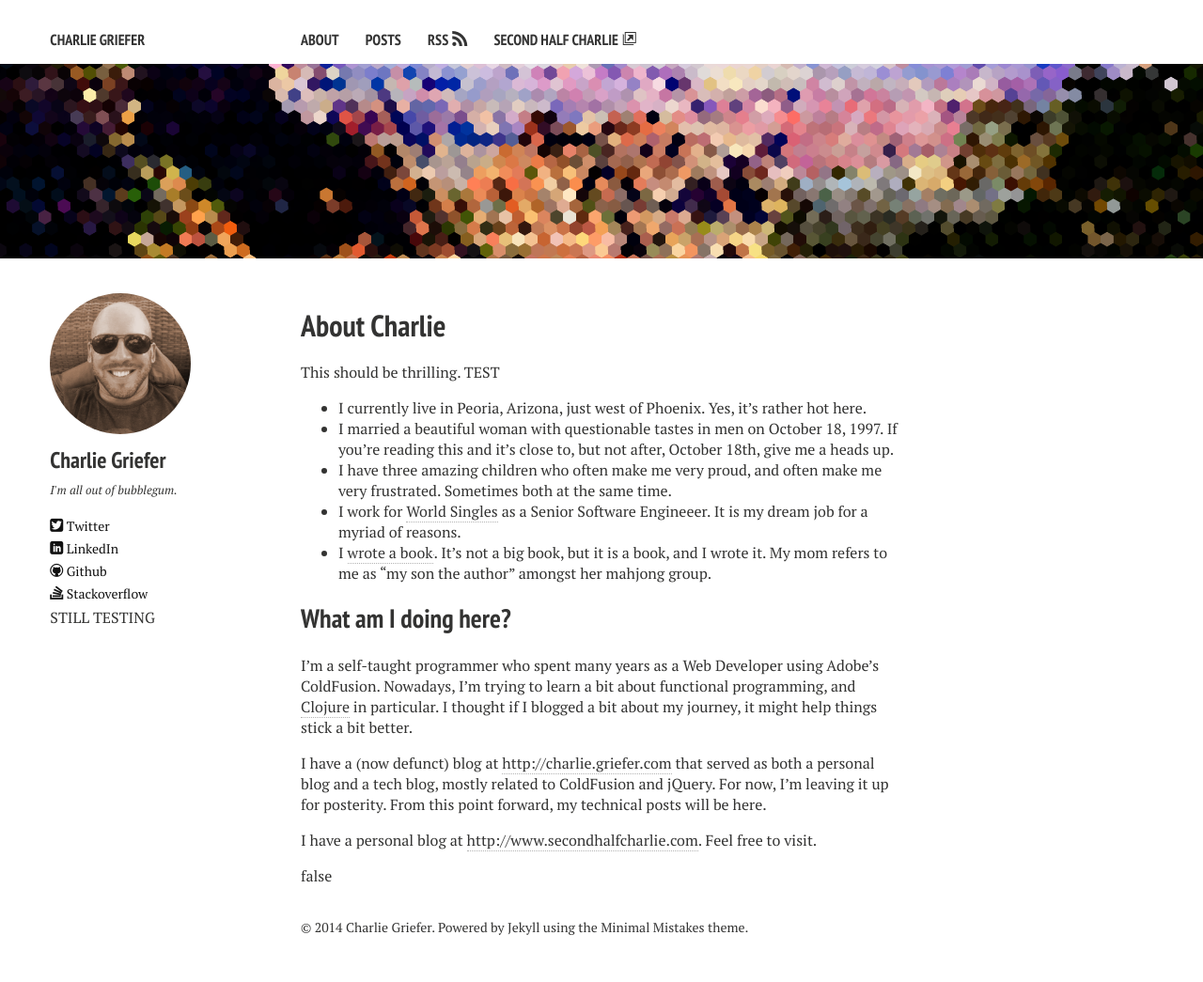
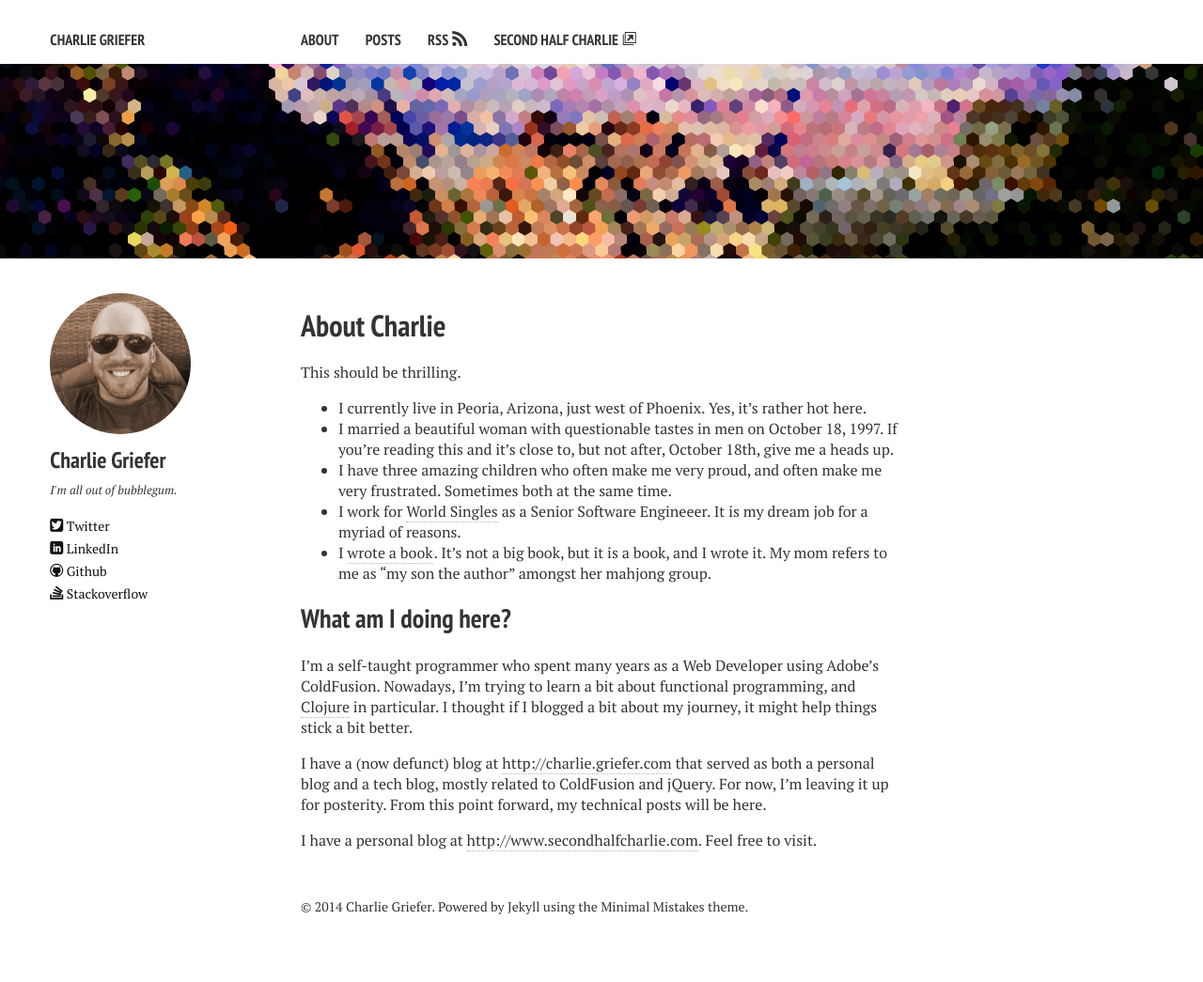
Before and after one commit to charliegriefer/charliegriefer.github.io, a Jekyll site: the page built from about.md, in a window 1280 px wide. Shown: the whole page at 94% size. Built offline with Jekyll 4.4.1, drawn with Linux system fonts in a browser that asks for light colours; nearby versions of some CDN libraries; after the commit the page ends 1023 px from its top, so only the background shows below that.

Commit message:
removed debug code. as per @githubstatus on twitter, GitHub Pages builds are currently paused for unscheduled maintenance. :(

```diff
--- a/_includes/_author-bio.html
+++ b/_includes/_author-bio.html
@@ -20,5 +20,3 @@
 {% if site.owner.pinterest %}<a href="http://www.pinterest.com/{{ site.owner.pinterest }}" class="author-social" target="_blank"><i class="icon-pinterest"></i> Pinterest</a>{% endif %}
 {% if site.owner.foursquare %}<a href="http://foursquare.com/{{ site.owner.foursquare }}" class="author-social" target="_blank"><i class="icon-foursquare"></i> Foursquare</a>{% endif %}
 {% if site.owner.steam %}<a href="http://steamcommunity.com/id/{{ site.owner.steam }}" class="author-social" target="_blank"><i class="icon-steam"></i> Steam</a>{% endif %}
-
-STILL TESTING
--- a/_layouts/page.html
+++ b/_layouts/page.html
@@ -38,7 +38,7 @@
     <h1>{{ page.title }}</h1>
     <div class="article-wrap">
       {{ content }}
-    </div><!-- /.article-wrap -->{{page.comments}}
+    </div><!-- /.article-wrap -->
     {% if site.disqus_shortname and page.comments %}
       <section id="disqus_thread"></section><!-- /#disqus_thread -->
     {% endif %}
--- a/about.md
+++ b/about.md
@@ -10,7 +10,7 @@ image:
   feature: canyon_honeycomb.png
 ---
 
-This should be thrilling. TEST
+This should be thrilling.
 
 * I currently live in Peoria, Arizona, just west of Phoenix. Yes, it's rather hot here.
 * I married a beautiful woman with questionable tastes in men on October 18, 1997. If you're reading this and it's close to, but not after, October 18th, give me a heads up.
```
